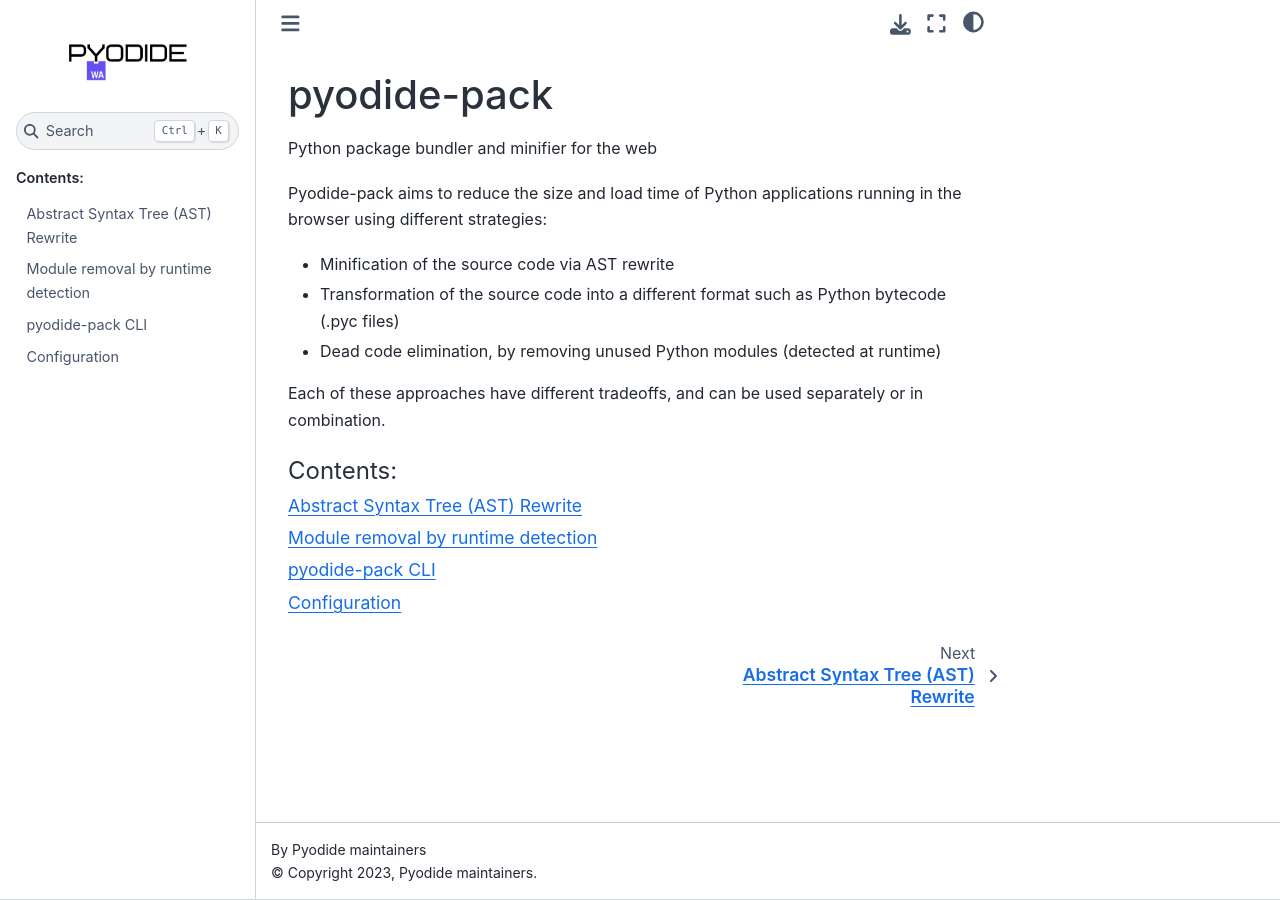
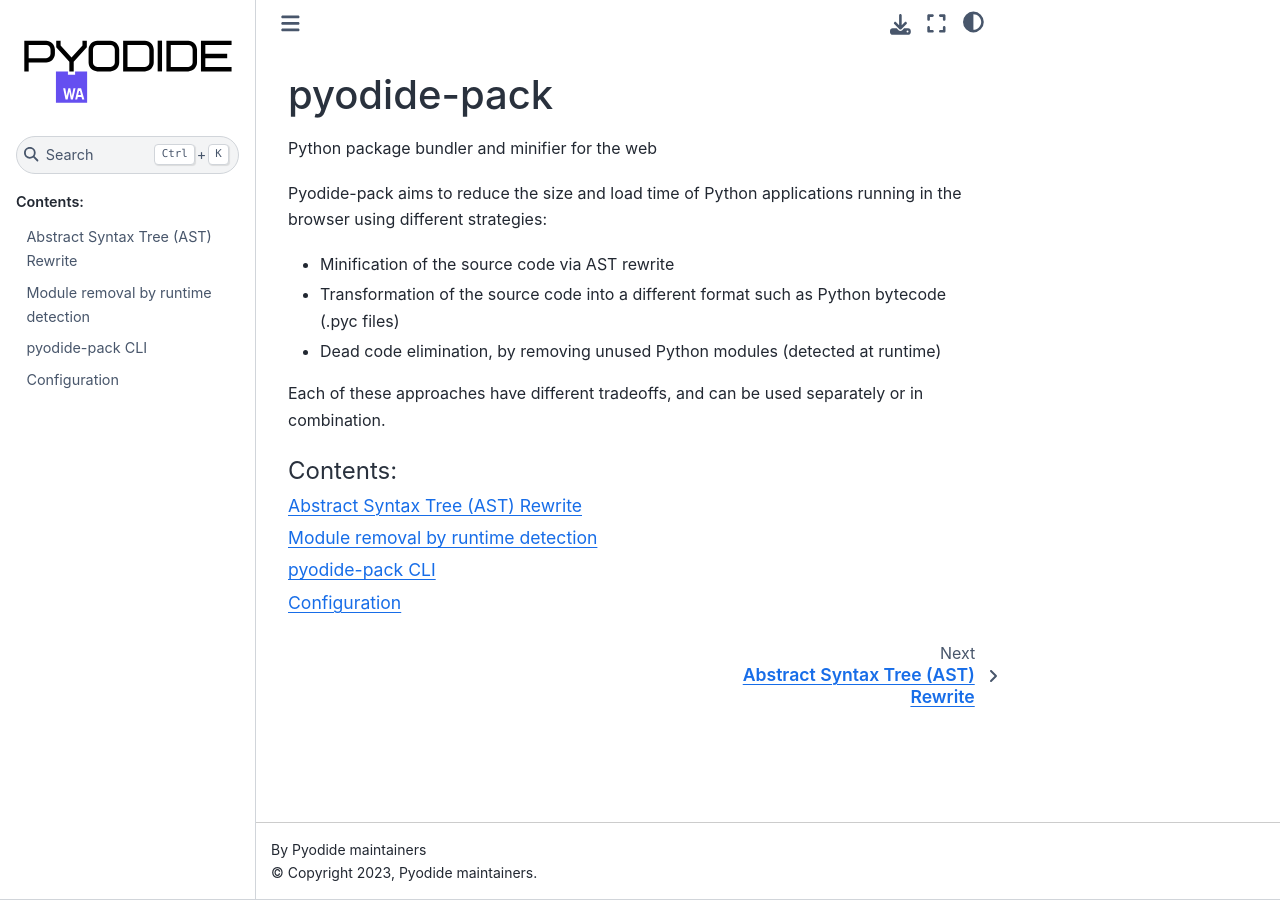
Before and after one commit to pyodide/pyodide-pack, a Sphinx documentation site: the page built from docs/index.rst, in a window 1280 px wide. Built offline with Sphinx 7.4.7 and the Sphinx Book theme 1.1.4, drawn with Linux system fonts in a browser that asks for light colours.

Commit message:
docs: update logos for dark and light themes (#62)
- Introduce dark and light logo SVG files for better identification.
- Remove previous PNG logos to streamline assets.

```diff
--- a/docs/conf.py
+++ b/docs/conf.py
@@ -39,8 +39,13 @@
 sys.path.append(Path(__file__).parent.parent.as_posix())
 
 html_theme = "sphinx_book_theme"
-html_logo = "_static/img/pyodide-logo.png"
 html_static_path = ["_static"]
+html_theme_options = {
+    "logo": {
+        "image_light": "_static/img/pyodide-logo-light.svg",
+        "image_dark": "_static/img/pyodide-logo-dark.svg",
+    },
+}
 try:
     release = importlib_metadata.version("pyodide-pack")
 except importlib_metadata.PackageNotFoundError:
```
Also changed, not shown: docs/_static/img/pyodide-logo-dark.svg (added), docs/_static/img/pyodide-logo-light.svg (added), docs/_static/img/pyodide-logo.png (deleted).
